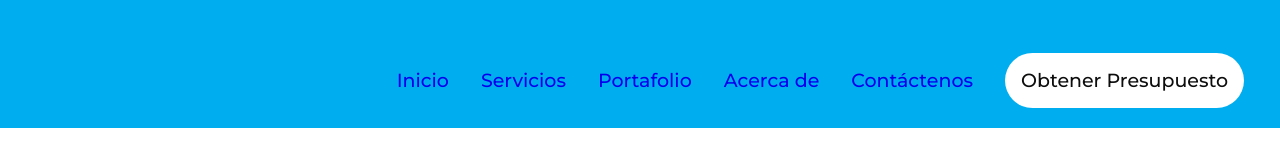
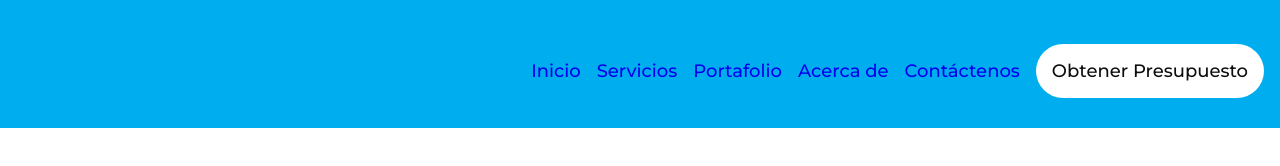
Before and after one commit to fjramirezg/PaginaFullDev, a plain HTML site: page index.html in a window 1280 px wide. Drawn offline with Linux system fonts and the light colour scheme.

Commit message:
archivo faltante
archivo faltante

```diff
--- a/assets/styles.css
+++ b/assets/styles.css
@@ -1,4 +1,3 @@
-/** importacion de la fuente*/
 @import url("https://fonts.googleapis.com/css2?family=Montserrat:wght@500&display=swap");
 
 :root {
@@ -22,24 +21,38 @@ body {
   font-family: "Montserrat", sans-serif;
 }
 
-/*ajuste encabezado*/
 header {
   background-color: var(--colorAzulPrincipal-);
   position: relative;
-  /* margin-bottom: 100px; */
 }
 
 /*ajuste barra de navegacion*/
 nav {
+  font-size: 18px;
+  height: 8rem;
   display: flex;
   justify-content: flex-end;
-  padding: 0.5rem 1.25rem;
-  height: 60px;
-  margin-bottom: 1.5rem;
-  font-size: 25px;
-  gap: 1.5rem;
-  font-size: 19px;
-  height: 8rem;
+  align-items: center;
+}
+.containerNav {
+  width: 100%;
+}
+
+
+
+input#menu-hamburguesa ~ ul {
+  list-style: none;
+  position: absolute;
+  width: 100%;
+  left: 0;
+  height: 100%;
+  top: 60px;
+  flex-direction: column;
+  align-items: center;
+  gap: 1rem;
+  padding: 2rem 1rem;
+  display: none;
+  z-index: 100;
 }
 
 ul > a {
@@ -56,23 +69,6 @@ nav > label > img {
 /*ajuste visibilidad menu hamburguesa*/
 input#menu-hamburguesa {
   visibility: hidden;
-}
-
-/*ajuste items barra de navegacion*/
-input#menu-hamburguesa ~ ul {
-  background-color: var(--colorAlterno1-);
-  list-style: none;
-  position: absolute;
-  width: 100%;
-  left: 0;
-  height: 100%;
-  top: 60px;
-  flex-direction: column;
-  align-items: center;
-  gap: 2rem;
-  padding: 2rem 1rem;
-  display: none;
-  z-index: 100;
 }
 
 /*ajuste boton seleccion menu hamburguesa*/
@@ -96,6 +92,8 @@ input#menu-hamburguesa:checked ~ ul {
 .btn_budget:hover {
   background-color: #b4c5d8;
   transition-duration: 300ms;
+  color: white;
+  font-size: 25px;
 }
 
 @media (min-width: 980px) {
@@ -112,8 +110,8 @@ input#menu-hamburguesa:checked ~ ul {
     justify-content: flex-end;
   }
 
-  nav {
+  /* nav {
     font-size: 19px;
     height: 8rem;
-  }
+  } */
 }
```
